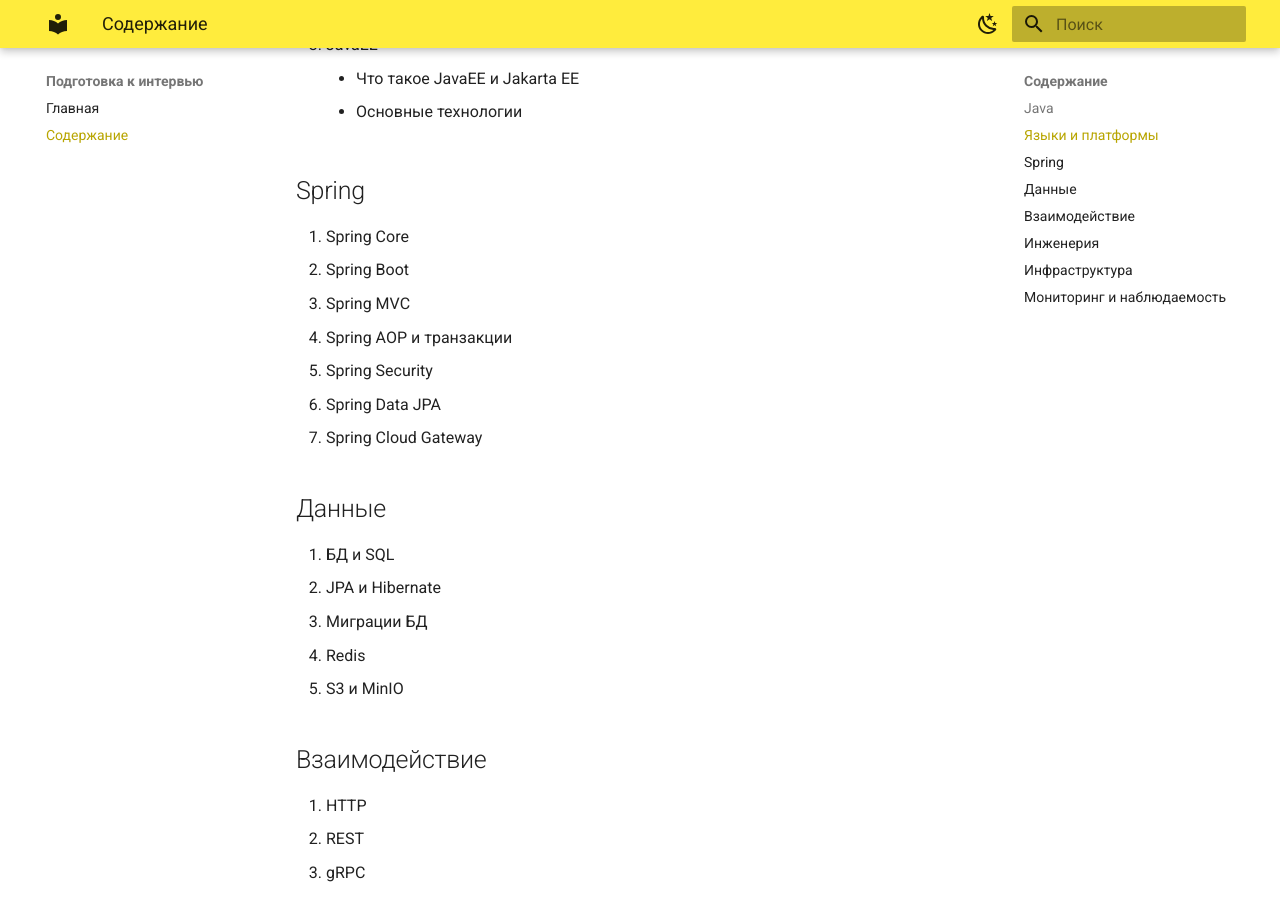
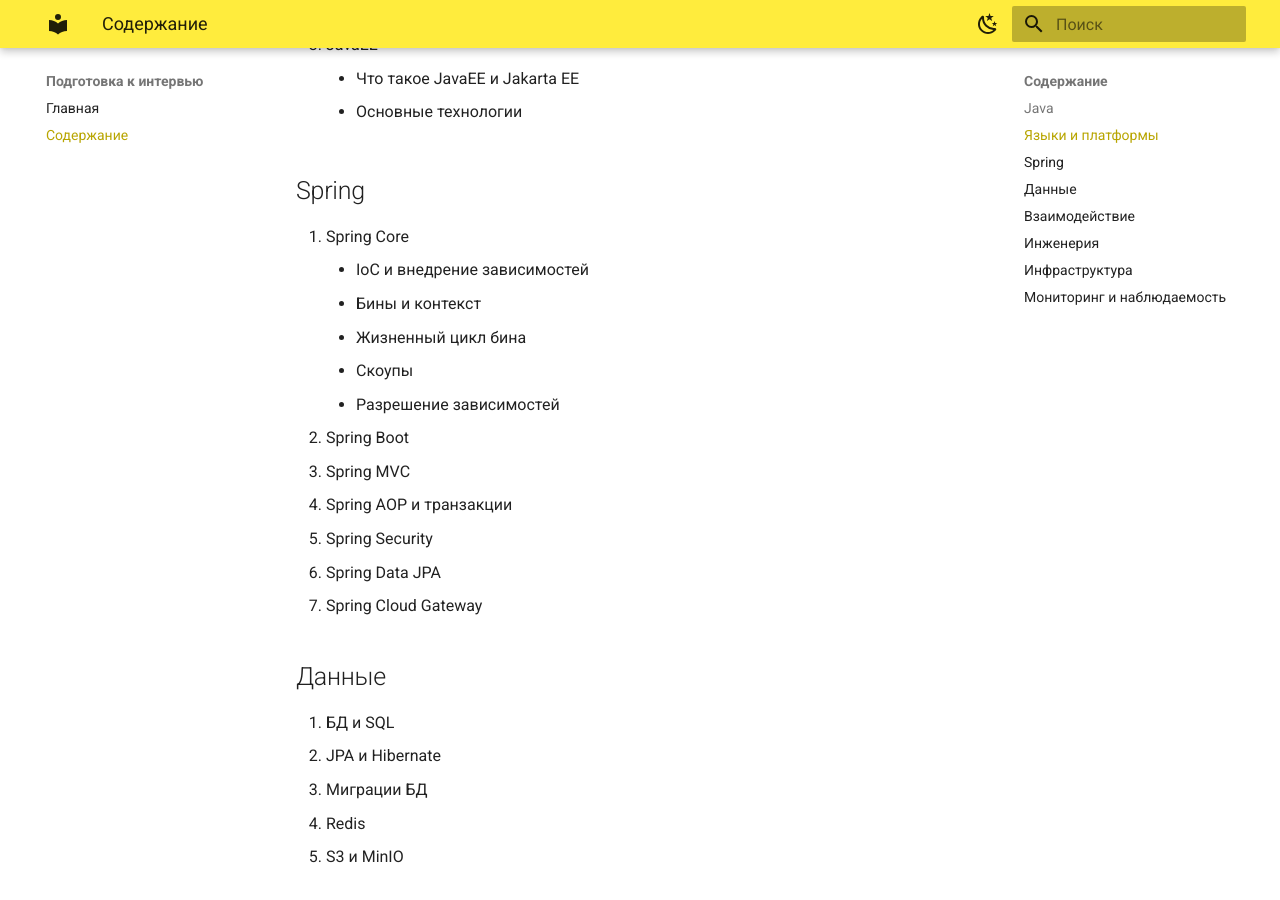
Before and after one commit to artem961/java-backend-notes, an MkDocs documentation site: the page built from docs/contents.md, in a window 1280 px wide and 900 px high, scrolled down 1699 px. Built offline with MkDocs 1.6.1 and Material for MkDocs 9.7.7, drawn with Linux system fonts in a browser that asks for light colours.

Commit message:
Определить состав раздела Spring Core
Пять тем: IoC и DI, бины и контекст, жизненный цикл, скоупы
и разрешение зависимостей.

Co-Authored-By: Claude Opus 4.8 <noreply@anthropic.com>
Claude-Session: https://claude.ai/code/session_01Rwwmgvitp1riZs4MzwF2Zc

```diff
--- a/docs/contents.md
+++ b/docs/contents.md
@@ -55,6 +55,11 @@
 ## Spring
 
 9. Spring Core
+    - IoC и внедрение зависимостей
+    - Бины и контекст
+    - Жизненный цикл бина
+    - Скоупы
+    - Разрешение зависимостей
 10. Spring Boot
 11. Spring MVC
 12. Spring AOP и транзакции
```
